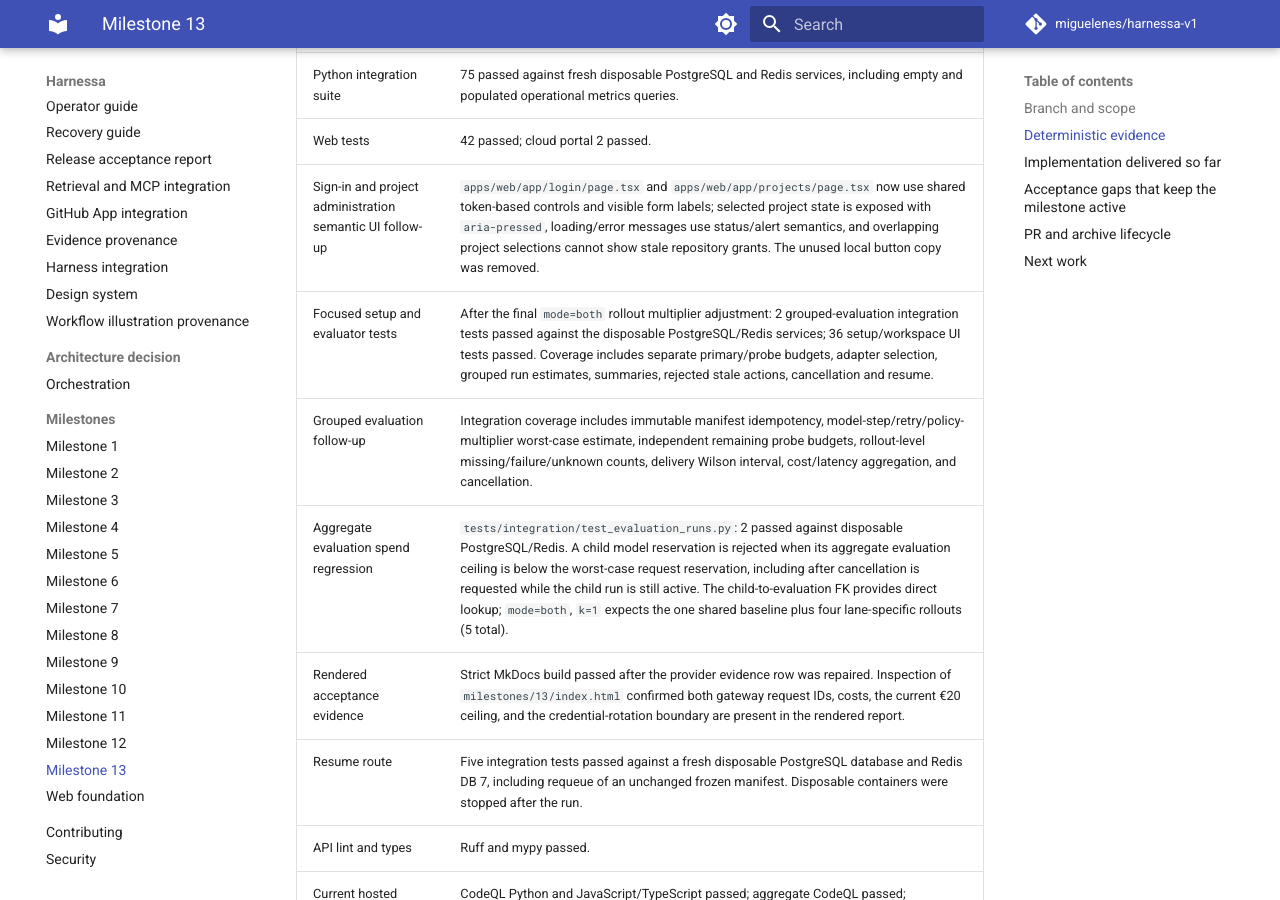
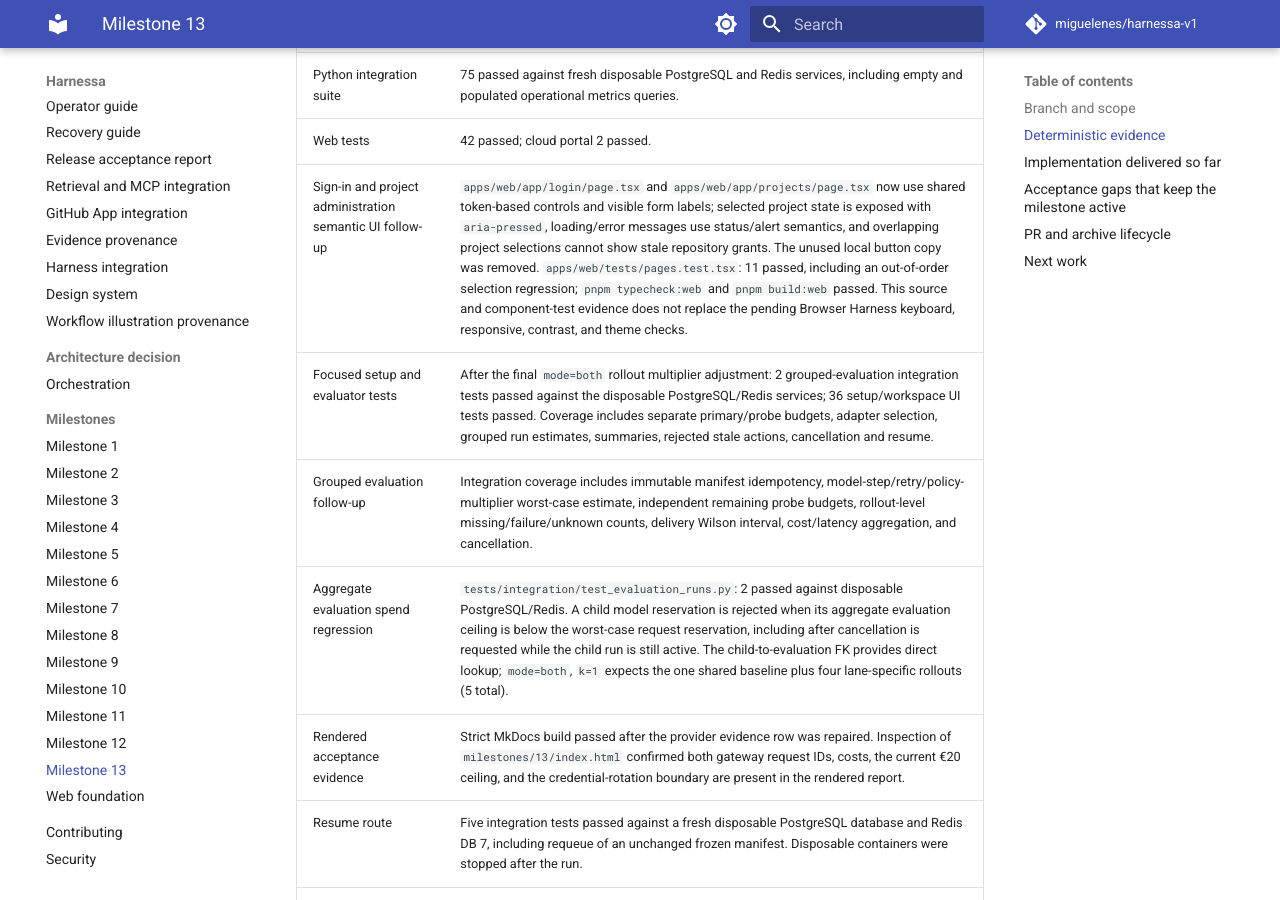
Before and after one commit to miguelenes/harnessa-v1, an MkDocs documentation site: the page built from docs/milestones/13.md, in a window 1280 px wide and 900 px high, scrolled down 1301 px. Built offline with MkDocs 1.6.1 and Material for MkDocs 9.7.7, drawn with Linux system fonts in a browser that asks for light colours; comment, search, counter and statistics services are not loaded.

Commit message:
Fix M13 acceptance evidence table

```diff
--- a/docs/milestones/13.md
+++ b/docs/milestones/13.md
@@ -18,7 +18,7 @@
 | Python unit suite | 313 passed, 1 skipped. |
 | Python integration suite | 75 passed against fresh disposable PostgreSQL and Redis services, including empty and populated operational metrics queries. |
 | Web tests | 42 passed; cloud portal 2 passed. |
-| Sign-in and project administration semantic UI follow-up | `apps/web/app/login/page.tsx` and `apps/web/app/projects/page.tsx` now use shared token-based controls and visible form labels; selected project state is exposed with `aria-pressed`, loading/error messages use status/alert semantics, and overlapping project selections cannot show stale repository grants. The unused local button copy was removed. | `apps/web/tests/pages.test.tsx`: 11 passed, including an out-of-order selection regression; `pnpm typecheck:web` and `pnpm build:web` passed. This source and component-test evidence does not replace the pending Browser Harness keyboard, responsive, contrast, and theme checks. |
+| Sign-in and project administration semantic UI follow-up | `apps/web/app/login/page.tsx` and `apps/web/app/projects/page.tsx` now use shared token-based controls and visible form labels; selected project state is exposed with `aria-pressed`, loading/error messages use status/alert semantics, and overlapping project selections cannot show stale repository grants. The unused local button copy was removed. `apps/web/tests/pages.test.tsx`: 11 passed, including an out-of-order selection regression; `pnpm typecheck:web` and `pnpm build:web` passed. This source and component-test evidence does not replace the pending Browser Harness keyboard, responsive, contrast, and theme checks. |
 | Focused setup and evaluator tests | After the final `mode=both` rollout multiplier adjustment: 2 grouped-evaluation integration tests passed against the disposable PostgreSQL/Redis services; 36 setup/workspace UI tests passed. Coverage includes separate primary/probe budgets, adapter selection, grouped run estimates, summaries, rejected stale actions, cancellation and resume. |
 | Grouped evaluation follow-up | Integration coverage includes immutable manifest idempotency, model-step/retry/policy-multiplier worst-case estimate, independent remaining probe budgets, rollout-level missing/failure/unknown counts, delivery Wilson interval, cost/latency aggregation, and cancellation. |
 | Aggregate evaluation spend regression | `tests/integration/test_evaluation_runs.py`: 2 passed against disposable PostgreSQL/Redis. A child model reservation is rejected when its aggregate evaluation ceiling is below the worst-case request reservation, including after cancellation is requested while the child run is still active. The child-to-evaluation FK provides direct lookup; `mode=both`, `k=1` expects the one shared baseline plus four lane-specific rollouts (5 total). |
```
